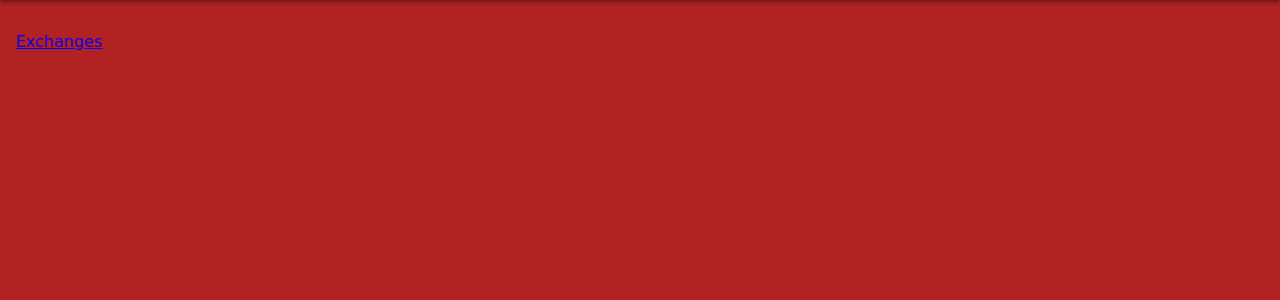
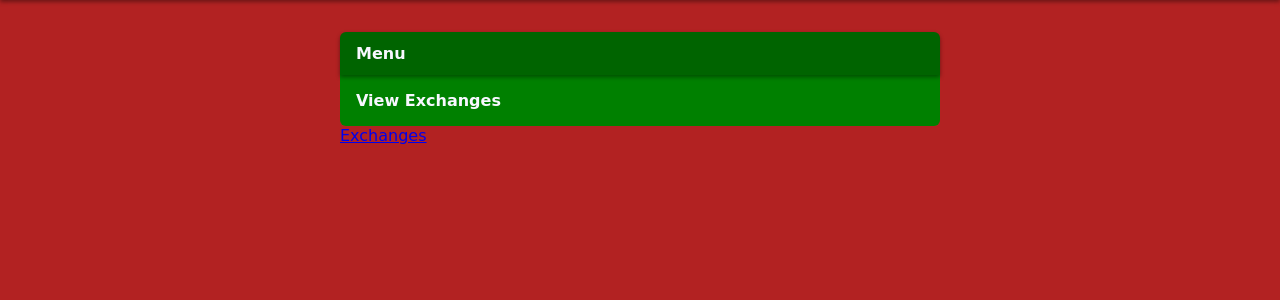
Before and after one commit to pocketry/SecretSantaApp, a FastAPI app: template app/templates/index.html in a window 1280 px wide. Shown: the part 60-360 px from the top of the page. Run offline with FastAPI, Linux system fonts and the light colour scheme; the template is opened without the code that fills it, so the values that code supplies are empty.

Commit message:
forgot to add all files

```diff
--- a/app/db/schema.sql
+++ b/app/db/schema.sql
@@ -1,14 +1,14 @@
 -- Enable foreign key enforcement (required in SQLite)
 PRAGMA foreign_keys = ON;
 
--- Table: EXCHANGES
-CREATE TABLE exchanges (
+-- Table: EXCHANGE
+CREATE TABLE exchange (
     id INTEGER PRIMARY KEY,
     name TEXT NOT NULL
 );
 
--- Table: SANTAS
-CREATE TABLE santas (
+-- Table: SANTA
+CREATE TABLE santa (
     id INTEGER PRIMARY KEY,
     name TEXT NOT NULL,
     email TEXT NOT NULL UNIQUE,
@@ -25,8 +25,8 @@ CREATE TABLE santa_exchange_participation (
     FOREIGN KEY (santaID) REFERENCES santa(id)
 );
 
--- Table: SANTARESTRICTIONS
-CREATE TABLE santa_restrictions (
+-- Table: SANTARESTRICTION
+CREATE TABLE santa_restriction (
     id INTEGER PRIMARY KEY,
     santa1ID INTEGER NOT NULL,
     santa2ID INTEGER NOT NULL,
@@ -36,16 +36,16 @@ CREATE TABLE santa_restrictions (
     FOREIGN KEY (santa2ID) REFERENCES santa(id)
 );
 
--- Table: EXCHANGERUNS
-CREATE TABLE exchange_runs (
+-- Table: EXCHANGERUN
+CREATE TABLE exchange_run (
     id INTEGER PRIMARY KEY,
     exchangeID INTEGER NOT NULL,
     createdAt TEXT NOT NULL, -- use ISO 8601 string format for datetime
     FOREIGN KEY (exchangeID) REFERENCES exchange(id)
 );
 
--- Table: EXCHANGEASSIGNMENTS
-CREATE TABLE exchange_assignments (
+-- Table: EXCHANGEASSIGNMENT
+CREATE TABLE exchange_assignment (
     id INTEGER PRIMARY KEY,
     exchangeRunID INTEGER NOT NULL,
     santaID INTEGER NOT NULL,
--- a/app/main.py
+++ b/app/main.py
@@ -1,7 +1,7 @@
 from typing import Annotated
 
 from fastapi import FastAPI, Request, Depends, Form
-from fastapi.responses import HTMLResponse
+from fastapi.responses import HTMLResponse, RedirectResponse, Response
 from fastapi.staticfiles import StaticFiles
 from fastapi.templating import Jinja2Templates
 from sqlmodel import Session, SQLModel, create_engine, select
@@ -10,7 +10,7 @@ from app.santaRepository import santaRepository
 from . import models
 
 sqlite_file_name = "santas.db"
-sqlite_url = f"sqlite:///./db/{sqlite_file_name}"
+sqlite_url = f"sqlite:///{sqlite_file_name}"
 
 connect_args = {"check_same_thread": False}
 engine = create_engine(sqlite_url, connect_args=connect_args)
@@ -32,21 +32,22 @@ templates = Jinja2Templates(directory="./templates")
 
 @app.get("/", response_class=HTMLResponse)
 def home(request: Request):
-    return templates.TemplateResponse(
-        request=request, name="index.html"
-    )
+    return RedirectResponse(url="/exchanges")
+    # return templates.TemplateResponse(
+    #     request=request, name="index.html"
+    # )
 
 @app.get("/exchanges", response_class=HTMLResponse)
 def get_exchanges(
         request: Request,
         session: SessionDep,
-        ) -> list[models.Exchange]:
+        ):
     exchanges = session.exec(select(models.Exchange)).all()
     return templates.TemplateResponse(
         request=request, name="exchanges.html", context={"exchangeList": exchanges}
     )
 
-@app.post("/exchanges", response_class=HTMLResponse)
+@app.post("/exchanges")
 def create_exchange(
         request: Request,
         session: SessionDep,
@@ -55,13 +56,14 @@ def create_exchange(
     session.add(exchange)
     session.commit()
     session.refresh(exchange)
+    headers = {"HX-Redirect": f"/exchanges/{exchange.id}"}
+    return Response(status_code=201, headers=headers)
+
+@app.get("/exchanges/{exchangeID}", response_class=HTMLResponse)
+def get_santas(request: Request, session: SessionDep, exchangeID: int):
+    exchange = session.exec(select(models.Exchange).where(models.Exchange.id == exchangeID)).first()
+    # TODO: need to handle empty result
+    # santaList = exchange.first().santaParticipants
     return templates.TemplateResponse(
         request=request, name="exchange.html", context={"name": exchange.name}
     )
-
-@app.get("/santalist/{exchange}", response_class=HTMLResponse)
-def get_santas(request: Request, exchange: str):
-    santaList = santaRepository(exchange).getSantas(exchange)
-    return templates.TemplateResponse(
-        request=request, name="santas.html", context={"santaList": santaList}
-    )
--- a/app/static/styles.css
+++ b/app/static/styles.css
@@ -19,6 +19,9 @@ body {
 
 main {
   padding: 1rem;
+  margin: 0 auto;
+  /* width: 100vw;  */
+  max-width: 600px;
 }
 
 .list-section {
@@ -101,3 +104,7 @@ input, button, textarea, select {
   font-family: inherit;
   color: ghostwhite;
 }
+
+li a {
+  all: unset;
+}
--- a/app/templates/index.html
+++ b/app/templates/index.html
@@ -13,7 +13,13 @@
   </header>
   <main>
     {% block main %}
-    <p><a href="{{ url_for('get_exchanges') }}">Exchanges</a></p>
+    <section class="list-section">
+      <div class="list-header">Menu</div>
+        <ul class="item-list">
+          <li><a href="{{ url_for('get_exchanges') }}">View Exchanges</a></li>
+        </ul>
+</section>
+<p class="item-list"><a href="{{ url_for('get_exchanges') }}">Exchanges</a></p>
     {% endblock %}
   </main>
 </body>
```
Also changed, not shown: app/models.py (+36 -1 lines), app/templates/exchange.html (+10 -1 lines), app/templates/exchanges.html (+7 -3 lines).
